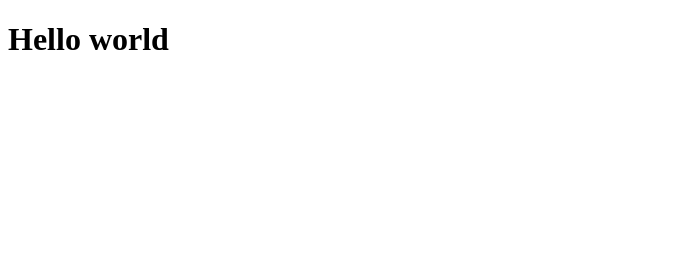
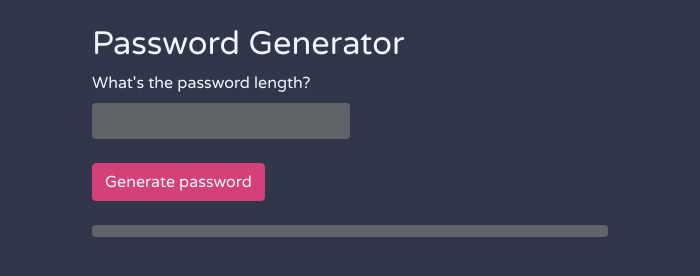
Before and after one commit to CarolinaMargiotti/Electron-Projects, an Electron app: page index.html in a window 700 px wide. Drawn offline with nearby package versions, Linux system fonts and the light colour scheme.

Commit message:
Developed a password generator

```diff
--- a/index.html
+++ b/index.html
@@ -5,11 +5,40 @@
     <meta charset="UTF-8">
     <meta http-equiv="X-UA-Compatible" content="IE=edge">
     <meta name="viewport" content="width=device-width, initial-scale=1.0">
-    <title>Projeto electron</title>
+    <link href="https://cdn.jsdelivr.net/npm/bootstrap@5.0.0-beta3/dist/css/bootstrap.min.css" rel="stylesheet"
+        integrity="sha384-eOJMYsd53ii+scO/bJGFsiCZc+5NDVN2yr8+0RDqr0Ql0h+rP48ckxlpbzKgwra6" crossorigin="anonymous">
+    <link href="./src/css/index.css" rel="stylesheet">
+    <title>Electron Project</title>
 </head>
 
 <body>
-    <h1>Hello world</h1>
+    <br>
+    <div class="container">
+        <div>
+            <h1>Password Generator</h1>
+        </div>
+        <div class="col-6">
+            <label class="form-label">What's the password length?</label>
+            <input onchange="validationText()" type="number" class="form-control" id="pass" min="0" max="15"
+                width="50px" />
+            <span id="alertInput"></span>
+        </div>
+        <br>
+        <div class="col-12">
+            <button class="btn btn-primary" onclick="generatePassword()">Generate password</button>
+        </div>
+        <br>
+
+        <div>
+            <span id="newPassword" class="form-control"></span>
+        </div>
+    </div>
+    <script src="https://cdn.jsdelivr.net/npm/bootstrap@5.0.0-beta3/dist/js/bootstrap.bundle.min.js"
+        integrity="sha384-JEW9xMcG8R+pH31jmWH6WWP0WintQrMb4s7ZOdauHnUtxwoG2vI5DkLtS3qm9Ekf"
+        crossorigin="anonymous"></script>
 </body>
 
+<script src=" ./src/script.js"></script>
+
+
 </html>
--- a/index.js
+++ b/index.js
@@ -1,10 +1,13 @@
+//npm run dev
+
 const { app, BrowserWindow } = require("electron");
 
 let mainWindow;
 
 app.on("ready", () => {
     mainWindow = new BrowserWindow({
-
+        width: 700,
+        height: 400
     });
 
     mainWindow.loadURL(`File://${__dirname}/index.html`)
--- a/package.json
+++ b/package.json
@@ -11,5 +11,8 @@
   "license": "ISC",
   "devDependencies": {
     "electron": "^12.0.6"
+  },
+  "dependencies": {
+    "bootstrap": "^5.0.0-beta3"
   }
 }
--- /dev/null
+++ b/src/css/index.css
@@ -0,0 +1,43 @@
+@import url('https://fonts.googleapis.com/css2?family=Varela+Round&display=swap');
+
+:root{
+    --textColor:aliceblue;
+    --mainColor:#606468;
+    --accentColor:#d44179;
+    --accentColorSecondary:#BB279D;
+}
+
+body{
+    font-family: 'Varela Round', sans-serif;
+    color:var(--textColor);
+    background-color: rgb(50, 54, 74);
+}
+
+#newPassword{
+    color:var(--textColor);
+    width: 50;
+}
+.form-control,.form-control:focus{
+    color:var(--textColor);
+    background-color: var(--mainColor);
+    border-style: none;
+}
+
+.form-control:focus{
+    box-shadow: inset 0 1px 1px rgba(0, 0, 0, 0.075), 0 0 8px var(--accentColor);
+}
+
+.btn{
+    color:var(--textColor);
+    background-color: var(--accentColor);
+    border-color: var(--accentColor);
+}
+
+.btn:hover,.btn:visited,.btn:active,.btn:focus{
+    background-color: var(--accentColorSecondary);
+    border-color: var(--accentColorSecondary);
+}
+
+.btn:focus{
+    box-shadow: inset 0 1px 1px rgba(0, 0, 0, 0.075), 0 0 8px var(--accentColor);
+}
--- /dev/null
+++ b/src/script.js
@@ -0,0 +1,36 @@
+const pass = document.querySelector("#pass");
+const newPassword = document.querySelector("#newPassword");
+const alertInput = document.querySelector("#alertInput");
+
+function generatePassword() {
+
+    newPassword.innerHTML = ""; //clean previous password
+
+
+    let charset = "abcdefghijlkmnopqrstuvwxyzABCDEFGHIJKLMNOPQRSTUVWXYZ0123456789";
+    let password = ""
+
+    for (var i = 0, n = charset.length; i < pass.value; i++) {
+        password += charset.charAt(Math.floor(Math.random() * n)); //choose a random character in the string
+    }
+
+    let result = document.createTextNode(password);
+    return newPassword.appendChild(result);
+}
+
+function validationText() {
+
+    alertInput.innerHTML = "";
+    console.log(pass.value);
+
+    if (pass.value == "") {
+        alert = document.createTextNode("Type a password length!");
+        pass.value = "";
+    } else if (pass.value > 50) {
+        alert = document.createTextNode("Type a number lower or equal to 50");
+        pass.value = "";
+    } else {
+        alert = "";
+    }
+    return alertInput.appendChild(alert);
+}
```
Also changed, not shown: 1 other file.
